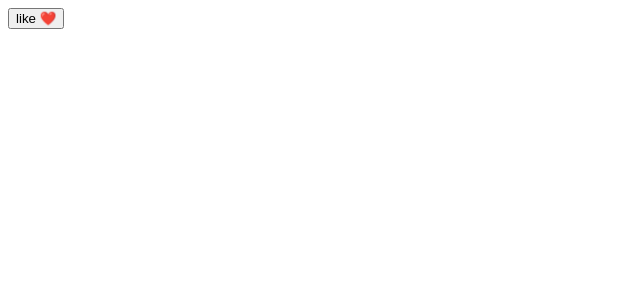
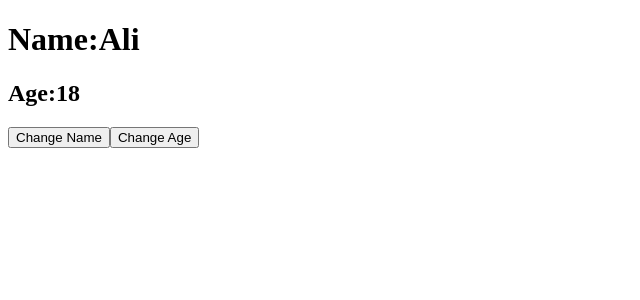
Before and after one commit to MuhammadUmair151601/Yahoo_React, a React (Vite) app: page / in a window 1280 px wide. Shown: the top 300 px of the page, without its empty margins (0-640 px from the left). Built offline with nearby package versions, Linux system fonts and the light colour scheme.

Commit message:
Multiple states used in statemanagement

```diff
--- a/src/App.jsx
+++ b/src/App.jsx
@@ -198,11 +198,12 @@
 // ********************creating a button getting liked after clicking:
 
 import React from 'react'
-import Like from './components/Like'
+// import Like from './components/Like'
+import Multiplestates from './components/Multiplestates'
 const App = () => {
   return (
     <div>
-      <Like/>
+      <Multiplestates/>
     </div>
   )
 }
--- /dev/null
+++ b/src/components/Multiplestates.jsx
@@ -0,0 +1,22 @@
+import React, { useState } from 'react'
+
+const Multiplestates = () => {
+  const [name, setname] = useState("Ali")
+  const [age, setage] = useState(18)
+  const changeName = ()=>{
+    setname("Ali Khan")
+  }
+  const changeAge = ()=>{
+    setage(age+1)
+  }
+  return (
+    <div>
+      <h1>Name:{name}</h1>
+      <h2>Age:{age}</h2>
+      <button onClick={changeName}>Change Name</button>
+      <button onClick={changeAge}>Change Age</button>
+    </div>
+  )
+}
+
+export default Multiplestates
```
Also changed, not shown: src/components/Sample.jsx (+12 -12 lines).
